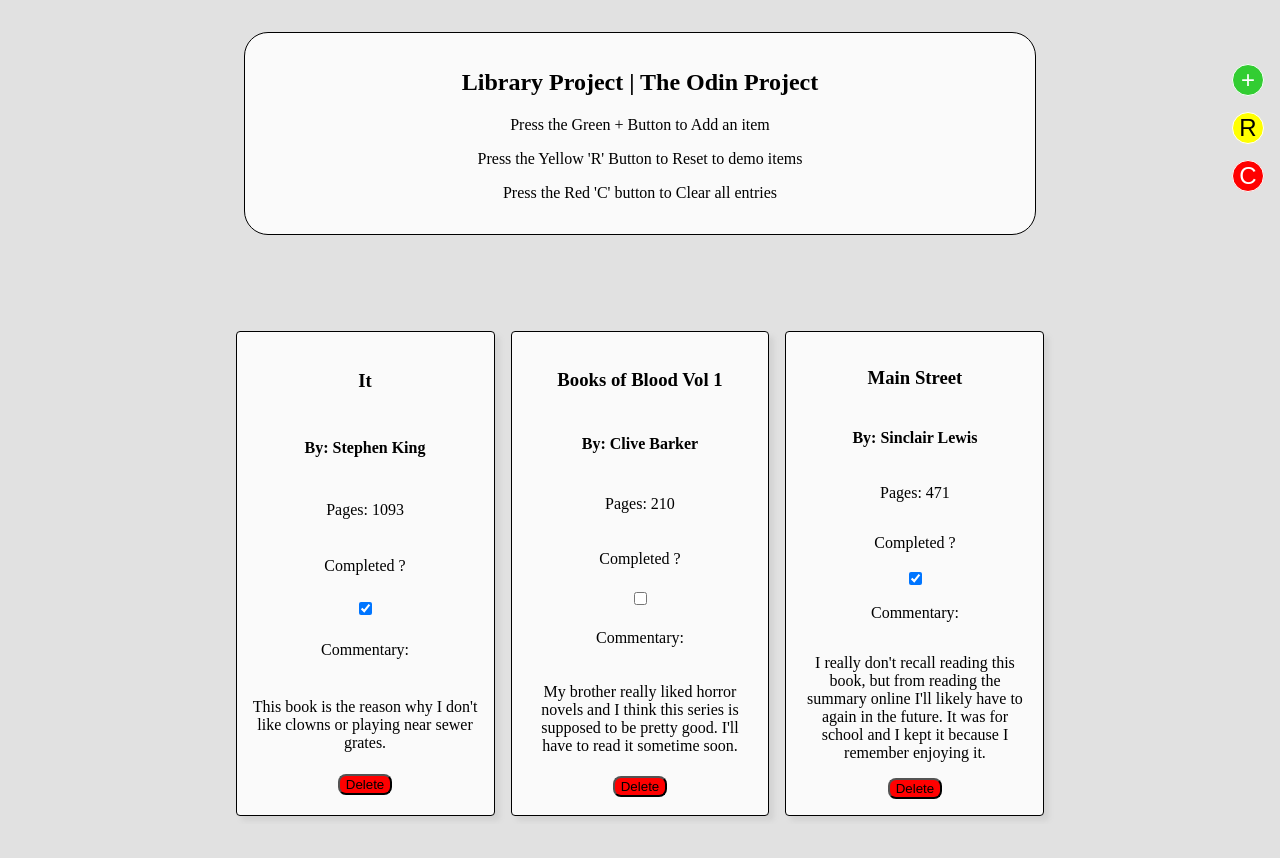
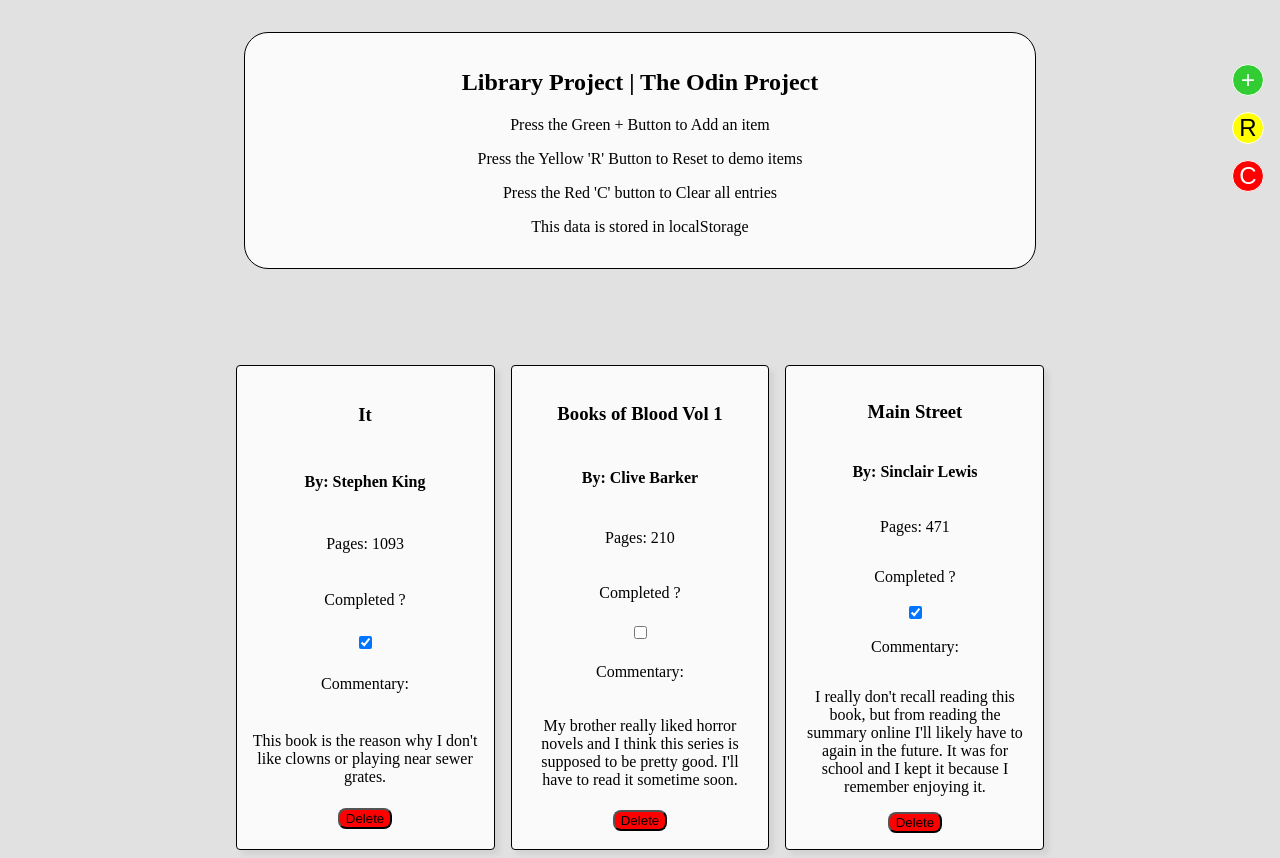
Before and after one commit to CPMSP/library, a plain HTML site: page index.html in a window 1280 px wide. Before the commit the page ends 824 px from the top, so only its background shows below. Drawn offline with Linux system fonts and the light colour scheme.

Commit message:
copy edit

```diff
--- a/index.html
+++ b/index.html
@@ -14,6 +14,7 @@
         <p>Press the Green + Button to Add an item</p>
         <p>Press the Yellow 'R' Button to Reset to demo items</p>
         <p>Press the Red 'C' button to Clear all entries</p>
+        <p>This data is stored in localStorage</p>
     </div>
 
     <div class="wrapper">
```
